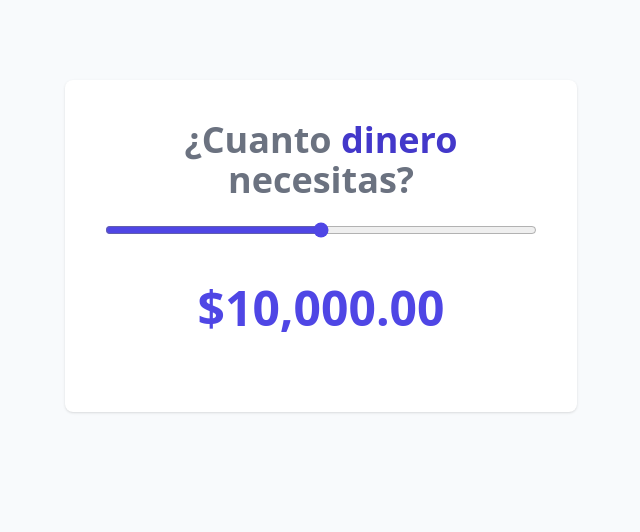
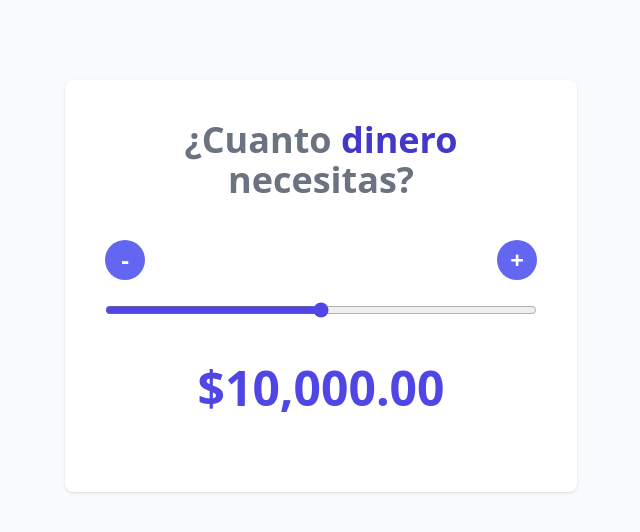
Before and after one commit to thejuanco/cotizador-prestamos-vue, a Vue app: page / in a window 1280 px wide. Shown: the top 532 px of the page, without its empty margins (319-959 px from the left). Built offline with nearby package versions, Linux system fonts and the light colour scheme.

Commit message:
Crea los botones para aumentar o disminuir la cantidad

```diff
--- a/src/App.vue
+++ b/src/App.vue
@@ -27,11 +27,39 @@
 
     return formatter.format(cantidad.value) //Retorna la cantidad
   })
+
+  const handleChangeDecremento = () => {
+    const valor = cantidad.value - STEP;
+    if(valor < MIN){
+      alert('La cantidad no puede ser menor a 0')
+      return
+    }
+
+    cantidad.value = valor
+  }
+
+  const handleChangeIncremento = () => {
+    const valor = cantidad.value + STEP;
+    if(valor > MAX){
+      alert('La cantidad no puede ser mayor a 20,000')
+      return
+    }
+    cantidad.value = valor
+  }
 </script>
 
 <template>
   <div class="my-20 max-w-lg mx-auto bg-white shadow p-10 rounded-lg">
     <Header/>
+
+    <div class="flex justify-between mt-10">
+      <button class="h-10 w-10 flex items-center justify-center font-bold bg-indigo-500 rounded-full hover:outline-none hover:ring-2 hover:ring-offset-2 hover:ring-indigo-500 text-white text-2xl"
+        @click="handleChangeDecremento"
+      >-</button>
+      <button class="h-10 w-10 flex items-center justify-center font-bold bg-indigo-500 rounded-full hover:outline-none hover:ring-2 hover:ring-offset-2 hover:ring-indigo-500 text-white text-2xl"
+        @click="handleChangeIncremento"
+      >+</button>
+    </div>
 
     <div class="my-5">
       <input
```
